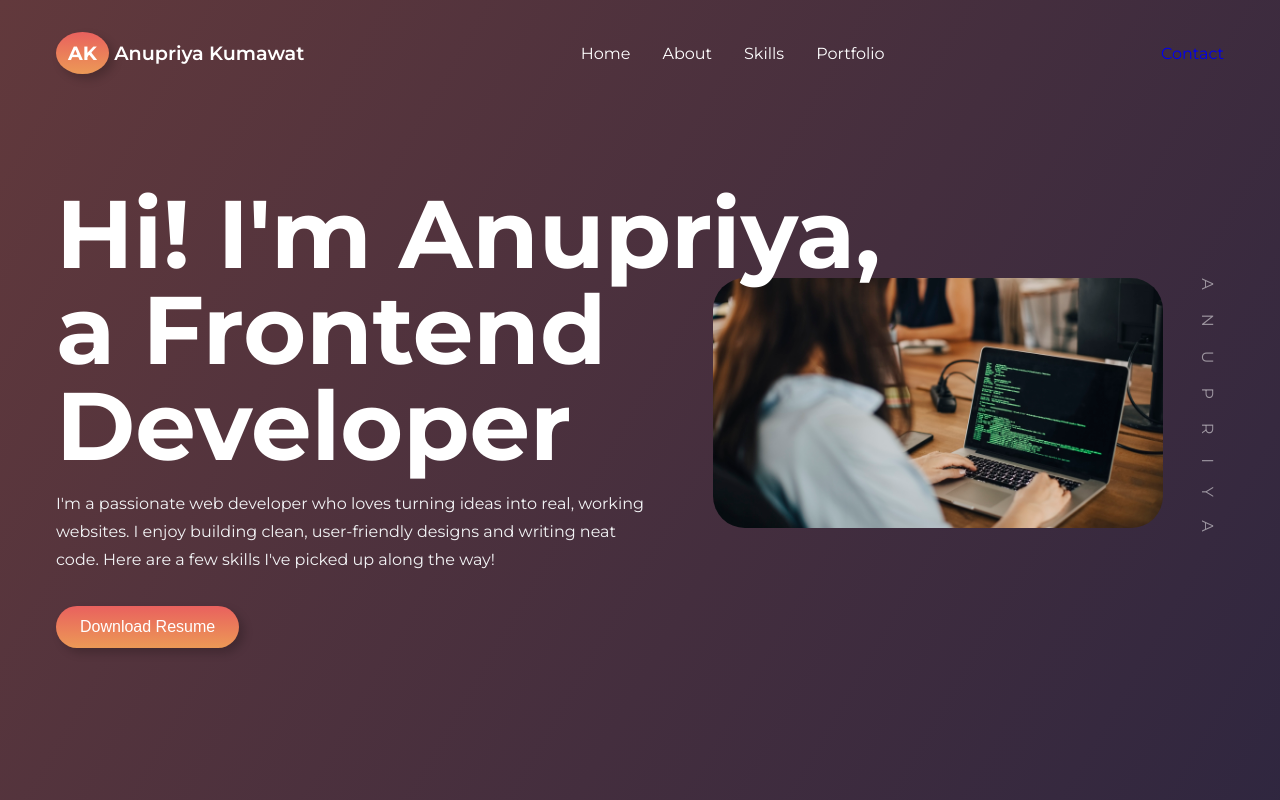
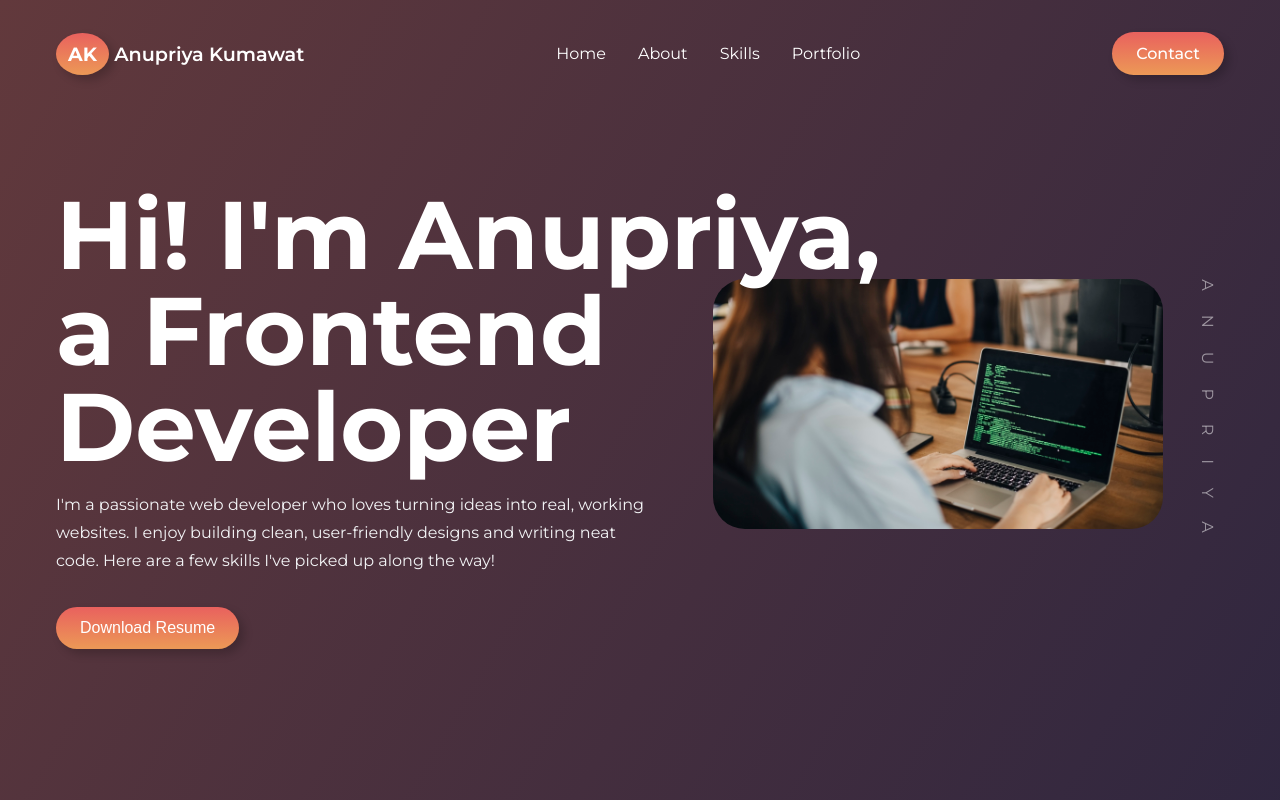
Before and after one commit to anupriya832/Portfolio, a plain HTML site: page index.html in a window 1280 px wide. Shown: the top 800 px of the page. Drawn offline with nearby package versions, Linux system fonts and the light colour scheme.

Commit message:
Update styles.css

```diff
--- a/styles.css
+++ b/styles.css
@@ -39,6 +39,18 @@
   color: var(--extra-light);
   text-align: center;
   line-height: 1.75rem;
+}
+.btn{
+  padding: 0.75rem 1.5rem;
+  font-size: 1rem;
+  font-weight: 500;
+  color: var(--white);
+  background-image: var(--gradient-2);
+  outline: none;
+  border: none;
+  border-radius: 5rem;
+  cursor: pointer;
+  box-shadow: 5px 5px 10px rgba(0, 0, 0, 0.2);
 }
 
 button{
```
